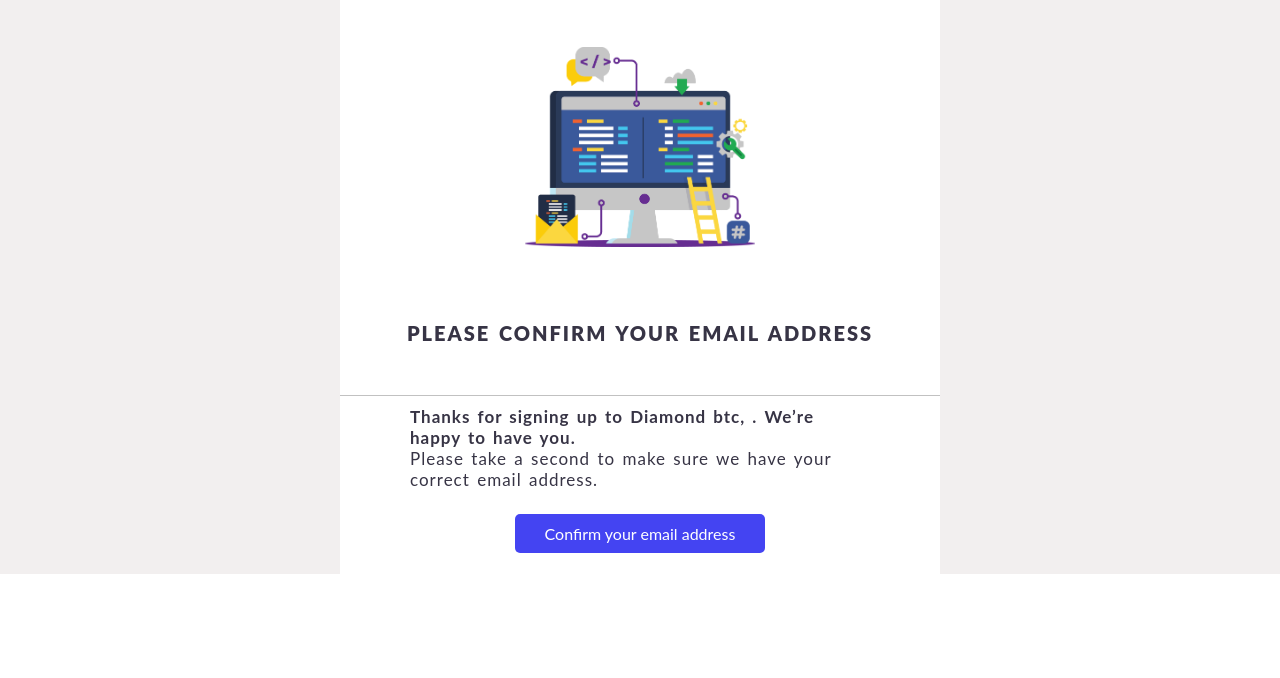
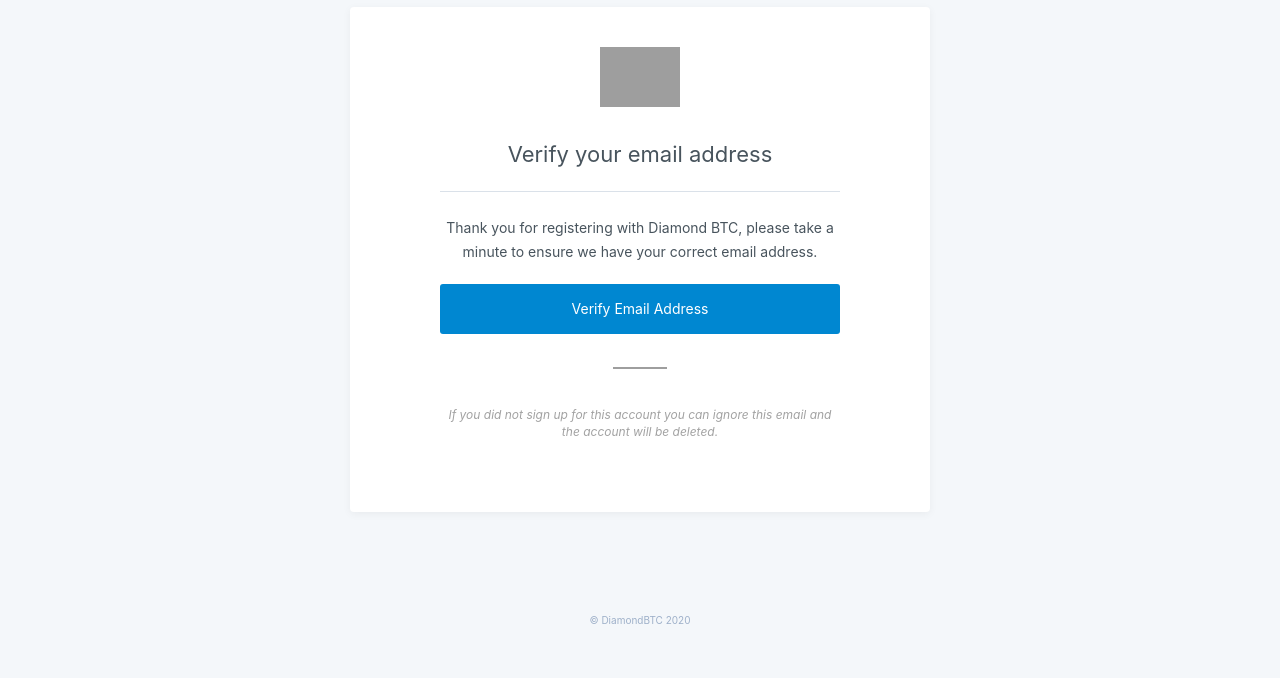
Before and after one commit to sammyfash/email-template, a plain HTML site: page index.html in a window 1280 px wide. Shown: the part 127-805 px from the top of the page. Drawn offline with Linux system fonts and the light colour scheme; grey boxes are pictures that could not be loaded.

Commit message:
progress

```diff
--- a/index.html
+++ b/index.html
@@ -1,89 +1,202 @@
 <!DOCTYPE html>
-<html>
+<html lang="en" >
+
 <head>
-        <meta charset="utf-8">
-        <style type="text/css">
-            body{
-                padding: 0;
-                margin: 0;
-                font-family: 'Lato';
-                font-size: 20px;
+  <meta charset="UTF-8">
+  <title>Please Verify Your Email Address</title>
+
+
+
+  <style>
+        @import url('https://fonts.googleapis.com/css2?family=Montserrat:wght@300;400;700;800&display=swap');
+        @media screen and (max-width:600px){
+            table[class="innermainn"]{
+                width: 100%!important;
                 }
-            .margin{
-                height: 1px;
-                width: 50px;
-                background-color: #c1c1c1;
+            table[class="innermain"]{
+            width: 100%!important;
+                }
 
             }
-            @media screen and (max-width:600px){
-                table[class="responsive-table"]{
-                    width: 100%; !important;
-                }
 
-                table[class="first-table"]{
-                    width: 100%; !important;
-                }
+    </style>
 
+</head>
 
-            }
-        </style>
+<body>
+
+  <!DOCTYPE html PUBLIC "-//W3C//DTD XHTML 1.0 Transitional//EN" "http://www.w3.org/TR/xhtml1/DTD/xhtml1-transitional.dtd">
+<html>
+
+  <head>
+    <meta http-equiv="Content-Type" content="text/html; charset=UTF-8">
+    <title>Diamond BTC</title>
   </head>
-    <body>
-    <!----main table container---->
-    <table width="100%" cellpadding="0" cellspacing="0" border="0" bgcolor="#f2efef">
+
+  <body leftmargin="0" marginwidth="0" topmargin="0" marginheight="0" offset="0"
+  style="margin: 0pt auto; padding: 0px; background:#F4F7FA;">
+    <table class="innermainn" id="main" width="100%" height="100%" cellpadding="0" cellspacing="0" border="0"
+    bgcolor="#F4F7FA">
+      <tbody>
         <tr>
-            <td> <!----600px container--->
-                <table align="center" width="600px" cellpadding="0" cellspacing="0" border="0" class="responsive-table" bgcolor="white" style="margin-top: 30px">
+          <td valign="top">
+            <table class="innermain" cellpadding="0" width="580" cellspacing="0" border="0"
+            bgcolor="#F4F7FA" align="center" style="margin:0 auto; table-layout: fixed;">
+              <tbody>
+                <!-- START of MAIL Content -->
                 <tr>
-                        <td>
-                        <table cellpadding="0" cellspacing="0" border="0" bgcolor="#f7ffd5" style="height: 10px; width: 100%; " class="first-table" >
+                  <td colspan="4">
+                    <!-- Logo start here -->
+                    <table class="logo" width="100%" cellpadding="0" cellspacing="0" border="0">
+                      <tbody>
                         <tr>
-                                <td align="center" style="padding: 10px">
-                                    <img src="logo.png" height="70px" width="auto" >
+                          <td colspan="2" height="30"></td>
+                        </tr>
+                        <tr>
+                          <td valign="top" align="center">
+                            <a href="https://diamondbtc.services" style="display:inline-block; cursor:pointer; text-align:center;">
+                              <img src="logo.png"
+                              height="70" width="auto" border="0" alt="Coinbase">
+                            </a>
                           </td>
                         </tr>
+                        <tr>
+                          <td colspan="2" height="30"></td>
+                        </tr>
+                      </tbody>
+                    </table>
+                    <!-- Logo end here -->
+                    <!-- Main CONTENT -->
+                    <table width="100%" cellpadding="0" cellspacing="0" border="0" bgcolor="#ffffff"
+                    style="border-radius: 4px; box-shadow: 0 2px 8px rgba(0,0,0,0.05);">
+                      <tbody>
+                        <tr>
+                          <td height="40"></td>
+                        </tr>
+                        <tr style="font-family: -apple-system,BlinkMacSystemFont,&#39;Segoe UI&#39;,&#39;Roboto&#39;,&#39;Oxygen&#39;,&#39;Ubuntu&#39;,&#39;Cantarell&#39;,&#39;Fira Sans&#39;,&#39;Droid Sans&#39;,&#39;Helvetica Neue&#39;,sans-serif; color:#4E5C6E; font-size:14px; line-height:20px; margin-top:20px;">
+                          <td class="content" colspan="2" valign="top" align="center" style="padding-left:90px; padding-right:90px;">
+                            <table width="100%" cellpadding="0" cellspacing="0" border="0" bgcolor="#ffffff">
+                              <tbody>
+                                <tr>
+                                  <td align="center" valign="bottom" colspan="2" cellpadding="3">
+                                    <img alt="Coinbase" width="80" src="https://www.coinbase.com/assets/app/icon_email-e8c6b940e8f3ec61dcd56b60c27daed1a6f8b169d73d9e79b8999ff54092a111.png"
+                                    />
+                                  </td>
+                                </tr>
+                                <tr>
+                                  <td height="30" &nbsp;=""></td>
+                                </tr>
+                                <tr>
+                                  <td align="center"> <span style="color:#48545d;font-size:22px;line-height: 24px;">
+          Verify your email address
+        </span>
+
+                                  </td>
+                                </tr>
+                                <tr>
+                                  <td height="24" &nbsp;=""></td>
+                                </tr>
+                                <tr>
+                                  <td height="1" bgcolor="#DAE1E9"></td>
+                                </tr>
+                                <tr>
+                                  <td height="24" &nbsp;=""></td>
+                                </tr>
+                                <tr>
+                                  <td align="center"> <span style="color:#48545d;font-size:14px;line-height:24px;">
+          Thank you for registering with Diamond BTC, please take a minute to ensure we have your correct email address.
+        </span>
+
+                                  </td>
+                                </tr>
+                                <tr>
+                                  <td height="20" &nbsp;=""></td>
+                                </tr>
+                                <tr>
+                                  <td valign="top" width="48%" align="center"> <span>
+          <a href="#" style="display:block; padding:15px 25px; background-color:#0087D1; color:#ffffff; border-radius:3px; text-decoration:none;">Verify Email Address</a>
+        </span>
+
+                                  </td>
+                                </tr>
+                                <tr>
+                                  <td height="20" &nbsp;=""></td>
+                                </tr>
+                                <tr>
+                                  <td align="center">
+                                    <img src="https://s3.amazonaws.com/app-public/Coinbase-notification/hr.png" width="54"
+                                    height="2" border="0">
+                                  </td>
+                                </tr>
+                                <tr>
+                                  <td height="20" &nbsp;=""></td>
+                                </tr>
+                                <tr>
+                                  <td align="center">
+                                    <p style="color:#a2a2a2; font-size:12px; line-height:17px; font-style:italic;">If you did not sign up for this account you can ignore this email and the account
+                                      will be deleted.</p>
+                                  </td>
+                                </tr>
+                              </tbody>
                             </table>
                           </td>
                         </tr>
-                    <tr align="center">
-                        <td style="padding: 50px 0 20px 0">
-                            <img src="symb.png" height="200px" width="auto">
-                        </td>
+                        <tr>
+                          <td height="60"></td>
                         </tr>
-                    <tr align="center">
-                        <td style="font-size: 100%; font-weight: 900; color: #373445; padding: 50px 20px; text-transform: uppercase; letter-spacing: 2px; word-spacing: 2px" class="first-head">
-                            Please confirm your email address
-                        </td>
+                      </tbody>
+                    </table>
+                    <!-- Main CONTENT end here -->
+                    <!-- PROMO column start here -->
+                    <!-- Show mobile promo 75% of the time -->
+                    <table id="promo" width="100%" cellpadding="0" cellspacing="0" border="0" style="margin-top:20px;">
+                      <tbody>
+                        <tr>
+                          <td colspan="2" height="20"></td>
                         </tr>
-                    <tr align="center">
-                        <td class="margin">
+
+                        <tr>
+                          <td colspan="2" height="20"></td>
+                        </tr>
+                        <tr>
+                          <td colspan="2" height="20"></td>
+                        </tr>
+                      </tbody>
+                    </table>
+                    <!-- PROMO column end here -->
+                    <!-- FOOTER start here -->
+                    <table width="100%" cellpadding="0" cellspacing="0" border="0">
+                      <tbody>
+                        <tr>
+                          <td height="10">&nbsp;</td>
+                        </tr>
+                        <tr>
+                          <td valign="top" align="center"> <span style="font-family: -apple-system,BlinkMacSystemFont,&#39;Segoe UI&#39;,&#39;Roboto&#39;,&#39;Oxygen&#39;,&#39;Ubuntu&#39;,&#39;Cantarell&#39;,&#39;Fira Sans&#39;,&#39;Droid Sans&#39;,&#39;Helvetica Neue&#39;,sans-serif; color:#9EB0C9; font-size:10px;">&copy;
+                            <a href="https://www.coinbase.com/" target="_blank" style="color:#9EB0C9 !important; text-decoration:none;">DiamondBTC</a> 2020
+                          </span>
 
                           </td>
                         </tr>
-                    <tr align="center">
-                        <td style="font-size: 85%; text-align: left; padding: 10px 70px 0 70px; font-weight: bold; letter-spacing: 1px;word-spacing: 2px; color:#373445 ">
-                            Thanks for signing up to Diamond btc, . We’re happy to have you.
+                        <tr>
+                          <td height="50">&nbsp;</td>
+                        </tr>
+                      </tbody>
+                    </table>
+                    <!-- FOOTER end here -->
                   </td>
                 </tr>
-                    <tr>
-                        <td style="font-size: 85%; text-align: left; padding: 0px 70px; letter-spacing: 1px;word-spacing: 2px; color:#373445 ">
-                            Please take a second to make sure we have your correct email address.
-                        </td>
-                    </tr>
-                    <tr>
-                        <td align="center" style="padding: 30px;">
-                            <a style="padding: 10px 30px; background-color: #4444f2; text-decoration: none; color: white; font-size: 80%; border-radius: 5px" href="#" target="_blank">Confirm your email address</a>
-                        </td>
-                    </tr>
-
+              </tbody>
             </table>
           </td>
         </tr>
+      </tbody>
     </table>
+  </body>
+
+</html>
+
+
 
 </body>
 
-
-
-
 </html>
```
Lines whose indentation alone changed are shown as unchanged.
